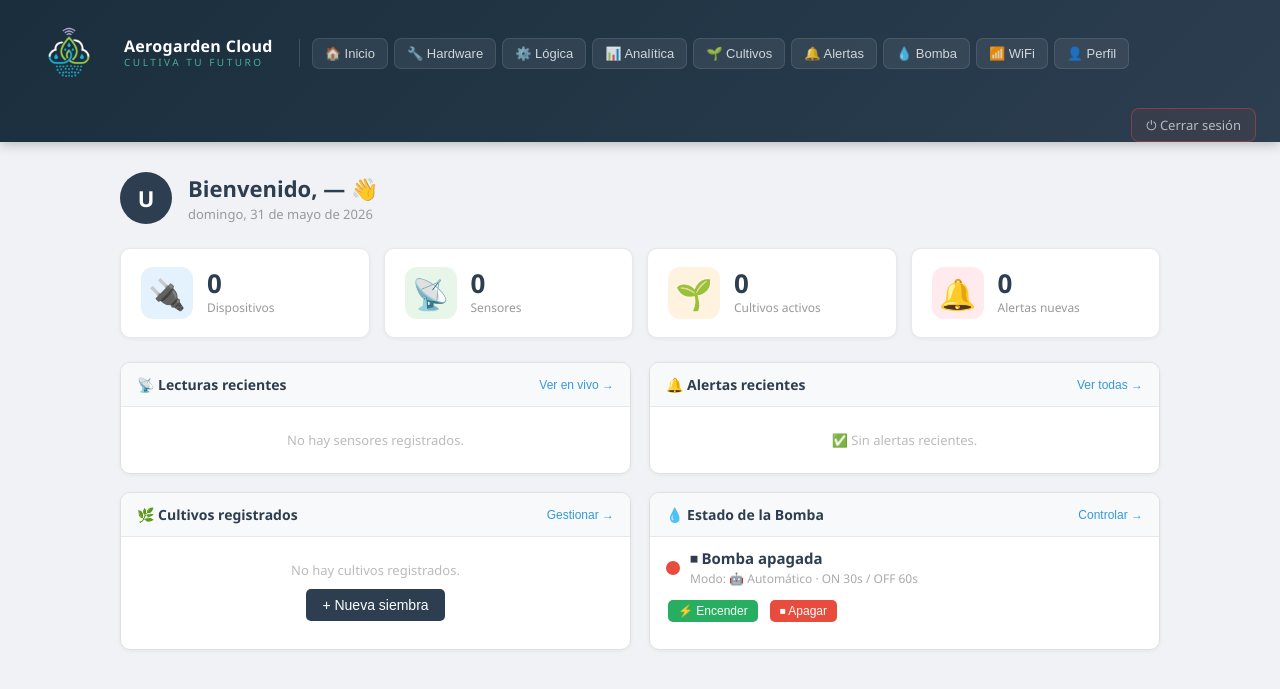
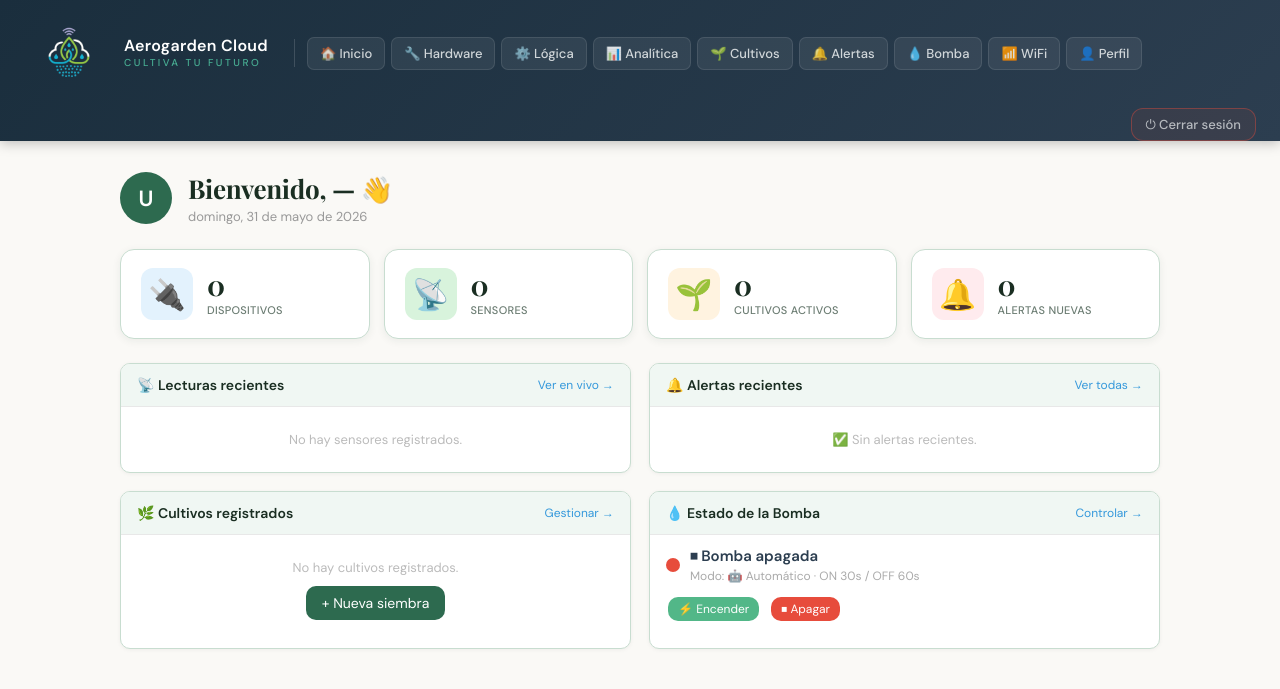
Before and after one commit to Dayz0n/aerogarden, a Flask app: page /dashboard in a window 1280 px wide. Shown: the top 689 px of the page. Run offline with Flask 3, Linux system fonts and the light colour scheme; the visitor is signed in with stand-in values (Sample User, id 1); data that the repository does not hold is empty.

Commit message:
feat: dashboard rediseñado para igualar estilo del login

```diff
--- a/templates/dashboard.html
+++ b/templates/dashboard.html
@@ -2,15 +2,17 @@
 <html lang="es">
 <head>
     <meta charset="UTF-8">
-    <title>Dashboard Principal</title>
+    <link rel="preconnect" href="https://fonts.googleapis.com">
+    <link href="https://fonts.googleapis.com/css2?family=Playfair+Display:wght@500;700&family=DM+Sans:wght@300;400;500;600&display=swap" rel="stylesheet">
+    <title>Dashboard — AeroGarden Cloud</title>
     <script src="https://cdn.jsdelivr.net/npm/chart.js"></script>
     <style>
         * { box-sizing: border-box; margin: 0; padding: 0; }
 
         body {
-            font-family: 'Segoe UI', sans-serif;
-            background: #f0f2f5;
-            color: #333;
+            font-family: 'DM Sans', sans-serif;
+            background: #faf9f6;
+            color: #1a2e22;
         }
 
         nav {
@@ -146,7 +148,7 @@
             font-size: 13px;
             font-weight: 500;
             padding: 7px 14px;
-            border-radius: 8px;
+            border-radius: 12px;
             border: 1px solid rgba(231,76,60,0.4) !important;
             background: rgba(231,76,60,0.08);
             transition: all 0.2s ease;
@@ -203,26 +205,26 @@
 
         .card {
             background: white;
-            border: 1px solid #e0e0e0;
+            border: 1px solid #c8ddd0;
             padding: 15px 20px;
             margin: 8px 0;
-            border-radius: 8px;
+            border-radius: 12px;
             box-shadow: 0 1px 3px rgba(0,0,0,0.06);
         }
 
         button {
-            background: #2c3e50;
+            background: #2d6a4f;
             color: white;
             border: none;
             padding: 8px 16px;
-            border-radius: 5px;
+            border-radius: 10px; font-family: 'DM Sans', sans-serif;
             cursor: pointer;
             font-size: 14px;
             margin: 4px 2px;
             transition: background 0.2s;
         }
 
-        button:hover { background: #3d5166; }
+        button:hover { background: #1a3d2b; }
         button:disabled { background: #aaa; cursor: not-allowed; }
 
         input, select, textarea {
@@ -310,8 +312,8 @@
             display: block;
         }
 
-        .btn-verde  { background: #27ae60; }
-        .btn-verde:hover  { background: #219150; }
+        .btn-verde  { background: #52b788; }
+        .btn-verde:hover  { background: #2d6a4f; }
         .btn-rojo   { background: #e74c3c; }
         .btn-rojo:hover   { background: #c0392b; }
         .btn-naranja { background: #e67e22; }
@@ -411,14 +413,14 @@
         .inicio-avatar {
             width: 52px; height: 52px;
             border-radius: 50%;
-            background: #2c3e50;
+            background: #2d6a4f;
             color: white;
             display: flex; align-items: center; justify-content: center;
             font-size: 22px; font-weight: 700;
             flex-shrink: 0;
         }
 
-        .inicio-saludo { font-size: 22px; font-weight: 700; color: #2c3e50; }
+        .inicio-saludo { font-size: 26px; font-weight: 700; color: #1a2e22; font-family: 'Playfair Display', serif; letter-spacing: -0.3px; }
         .inicio-fecha  { font-size: 13px; color: #999; margin-top: 2px; }
 
         /* Fila de KPI cards */
@@ -434,9 +436,9 @@
 
         .kpi-card {
             background: white;
-            border-radius: 10px;
+            border-radius: 10px; font-family: 'DM Sans', sans-serif;
             padding: 18px 20px;
-            border: 1px solid #e8e8e8;
+            border: 1px solid #c8ddd0;
             box-shadow: 0 1px 4px rgba(0,0,0,0.05);
             display: flex;
             align-items: center;
@@ -459,14 +461,14 @@
             flex-shrink: 0;
         }
 
-        .kpi-icono-verde  { background: #e8f5e9; }
+        .kpi-icono-verde  { background: #d8f3dc; }
         .kpi-icono-azul   { background: #e3f2fd; }
         .kpi-icono-naranja{ background: #fff3e0; }
         .kpi-icono-rojo   { background: #ffebee; }
         .kpi-icono-morado { background: #f3e5f5; }
 
-        .kpi-valor { font-size: 26px; font-weight: 800; color: #2c3e50; line-height: 1; }
-        .kpi-label { font-size: 12px; color: #999; margin-top: 3px; }
+        .kpi-valor { font-size: 28px; font-weight: 700; color: #1a2e22; line-height: 1; font-family: 'Playfair Display', serif; }
+        .kpi-label { font-size: 12px; color: #6b7c72; margin-top: 4px; font-weight: 500; letter-spacing: 0.3px; text-transform: uppercase; font-size: 11px; }
 
         /* Grid inferior */
         .inicio-grid {
@@ -479,22 +481,22 @@
 
         .inicio-panel {
             background: white;
-            border-radius: 10px;
-            border: 1px solid #e0e0e0;
+            border-radius: 10px; font-family: 'DM Sans', sans-serif;
+            border: 1px solid #c8ddd0;
             box-shadow: 0 1px 4px rgba(0,0,0,0.05);
             overflow: hidden;
         }
 
         .inicio-panel-header {
             padding: 12px 16px;
-            background: #f8f9fa;
+            background: #f0f7f3;
             border-bottom: 1px solid #e8e8e8;
             display: flex;
             justify-content: space-between;
             align-items: center;
         }
 
-        .inicio-panel-header strong { font-size: 14px; color: #2c3e50; }
+        .inicio-panel-header strong { font-size: 14px; color: #1a2e22; }
 
         .inicio-panel-link {
             font-size: 12px;
@@ -1481,3 +1483,25 @@ setInterval(() => {
 <script src="{{ url_for('static', filename='js/dashboard.js') }}"></script>
 </body>
 </html>
+<style>
+input:focus, select:focus, textarea:focus {
+    outline: none;
+    border-color: #52b788 !important;
+    box-shadow: 0 0 0 3px rgba(82,183,136,0.15);
+}
+.seccion h1, #dashboard-contenido h1 {
+    font-family: 'Playfair Display', serif !important;
+}
+.inicio-panel-header strong {
+    font-weight: 600;
+    color: #1a2e22;
+    font-size: 14px;
+}
+.card {
+    box-shadow: 0 2px 8px rgba(26,61,43,0.07) !important;
+}
+.kpi-card {
+    box-shadow: 0 2px 8px rgba(26,61,43,0.07) !important;
+    border-radius: 14px !important;
+}
+</style>
```
Also changed, not shown: other parts of templates/dashboard.html (+18 -18 lines).
